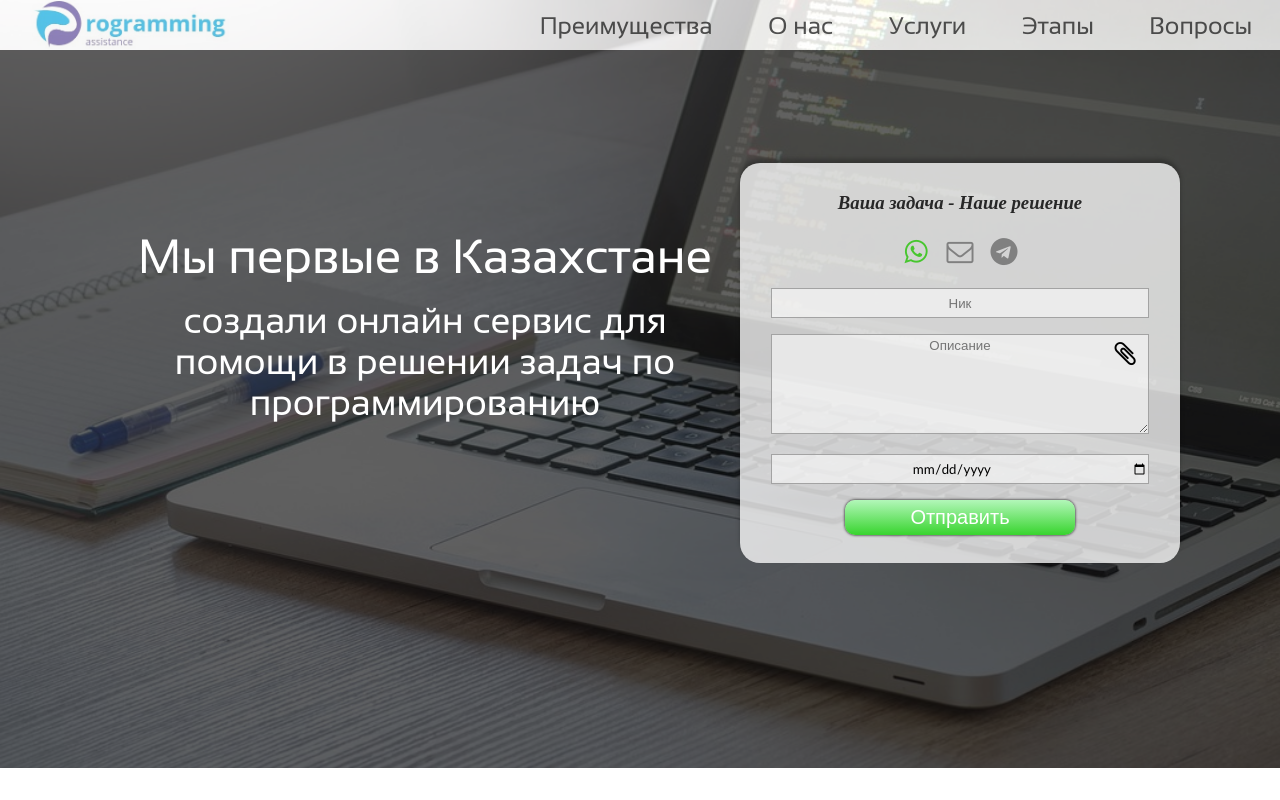
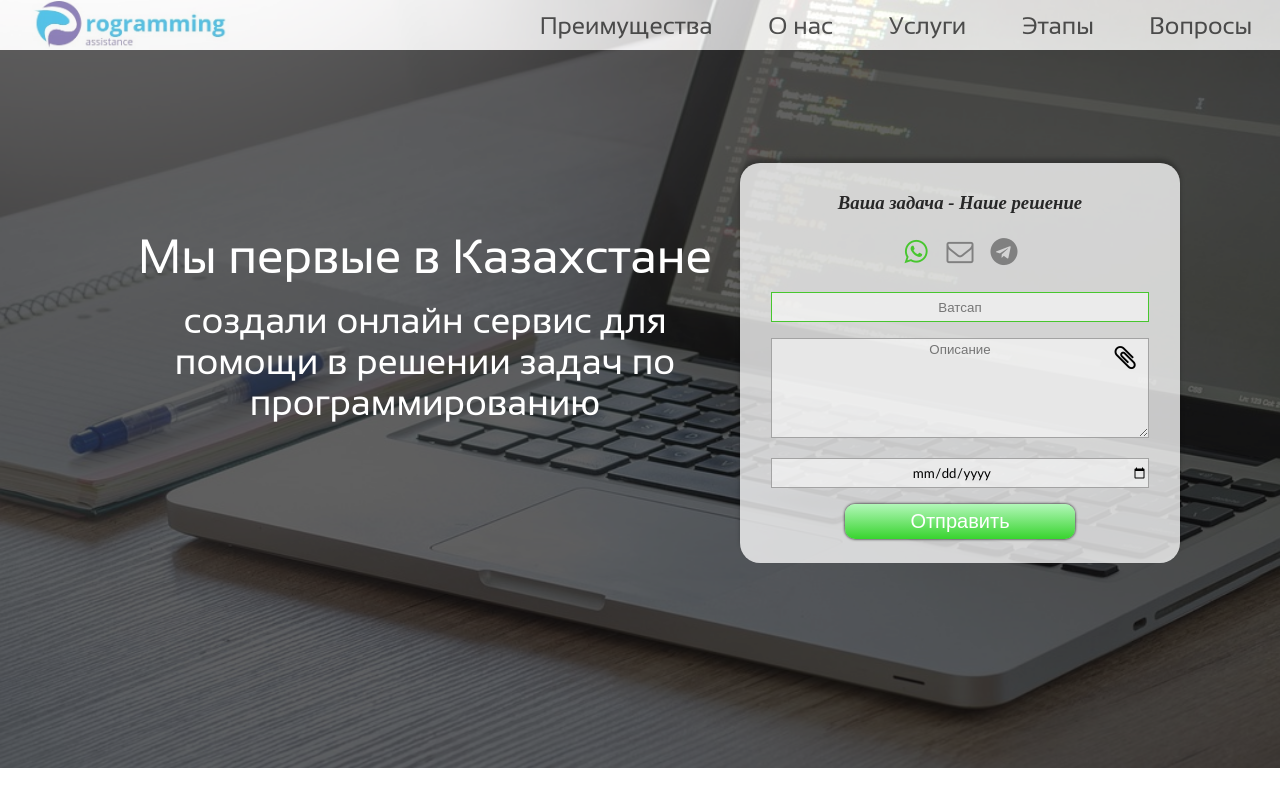
Before and after one commit to Ansagan-Kabdolla/StudHelp, a plain HTML site: page index.html in a window 1280 px wide. Shown: the top 800 px of the page. Drawn offline with Linux system fonts and the light colour scheme.

Commit message:
form change socset

```diff
--- a/index.html
+++ b/index.html
@@ -11,7 +11,7 @@
 .my-custom-label {
     display:inline-block;
     width: 40px;
-    height: 40px;
+    height: 90px;
     line-height: 40px;
    /*background: #efefef;*/
     text-align: center;
@@ -52,12 +52,26 @@
 p.change_set{
 	display: none;
 }
-.my-custom-label > input[type=radio]:checked + p.change_set{
+.my-custom-label > input[type=radio]:checked ~ p{
 	display: block;
+}
+.my-custom-label > input[type=radio]:checked ~ p input.wts{
+	border-color:#47c62e ;
+}
+.my-custom-label > input[type=radio]:checked ~ p input.pos{
+	border-color: #d64704;
+}
+.my-custom-label > input[type=radio]:checked ~ p input.tlgrm{
+	border-color: #6199fb;
 }
 .attach{
 	font-size: 27px;
 	color:black;
+}
+.input_nik{
+	    position: absolute;
+    left: 7%;
+    width: 86% !important;
 }
 
 	</style>
@@ -85,20 +99,18 @@ p.change_set{
 					<label class="my-custom-label">
 					    <input name="test" type="radio" value='1' checked />
 					    <span><i class='base_socset icon-whatsapp'></i></span>
-					    <p class="change_set"><input type="text" name="" placeholder="Ватсап"></p>
+					    <p class="change_set"><input class="input_nik wts" type="text" name="" placeholder="Ватсап"></p>
 					</label>
 					<label class="my-custom-label">
 					    <input name="test" type="radio" value='2' />
 					    <span><i class='base_socset icon-mail'></i></span>
-					    <p class="change_set"><input type="text" name="" placeholder="Почта"></p>
+					    <p class="change_set"><input class="input_nik pos" type="text" name="" placeholder="Почта"></p>
 					</label>
 					<label class="my-custom-label">
 					    <input name="test" type="radio" value='3' />
 					    <span><i class='base_socset icon-telegram'></i></span>
-					    <p class="change_set"><input type="text" name="" placeholder="Телеграмм"></p>
+					    <p class="change_set"><input class="input_nik tlgrm" type="text" name="" placeholder="Телеграмм"></p>
 					</label>
-
-				<p><input type="text" name="" placeholder="Ник"></p>
 				<p><textarea placeholder="Описание"></textarea>
 					<label class="my-custom-label" style="
     position: absolute;
```
